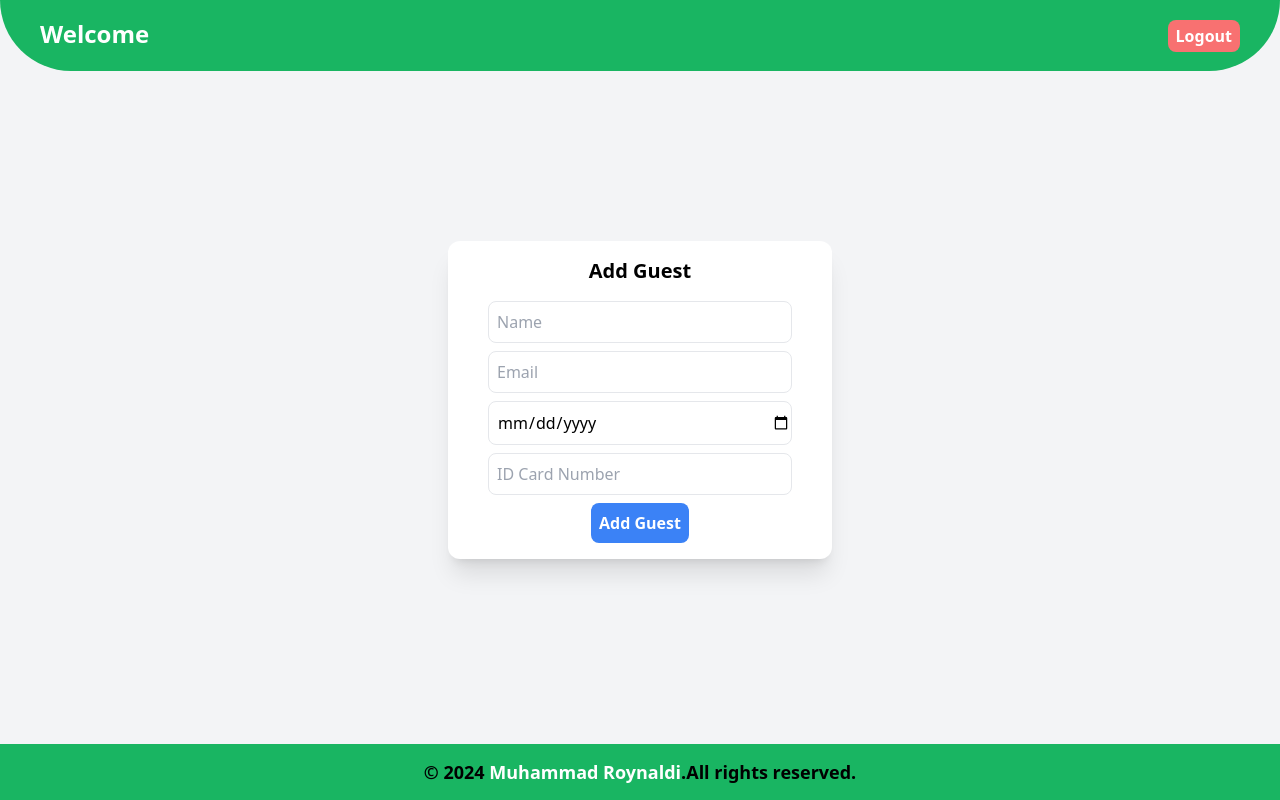
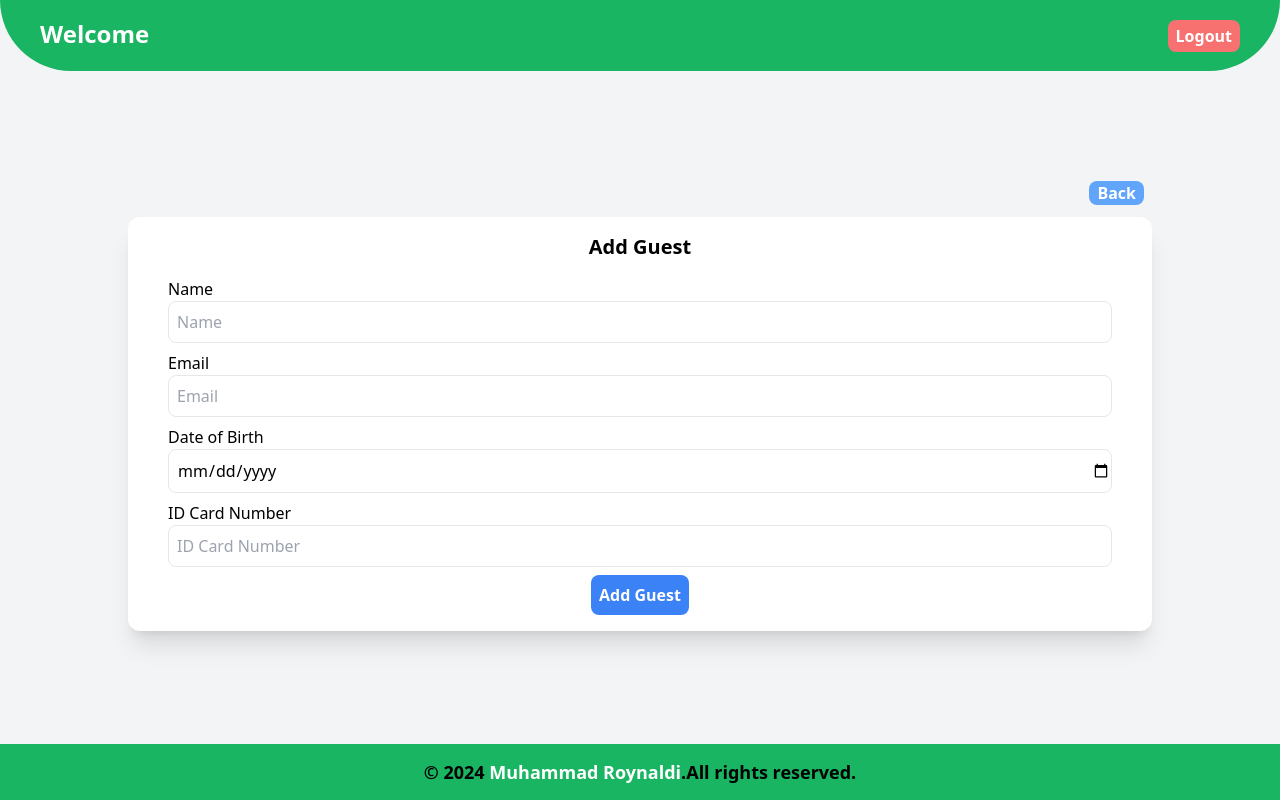
Before and after one commit to MRoynaldi-30/fe-vue, a Vue app: page /add in a window 1280 px wide. Built offline with nearby package versions, Linux system fonts and the light colour scheme; sample sign-in values are in the browser's storage.

Commit message:
Update view add  guest

```diff
--- a/src/views/addGuest.vue
+++ b/src/views/addGuest.vue
@@ -15,7 +15,7 @@ const newGuest = ref({
   email: '',
   date_of_birth: '',
   id_card_number: '',
-}) // Data untuk menambah guest
+})
 
 // Fungsi untuk menambah guest
 const handleAddGuest = async () => {
@@ -35,12 +35,16 @@ const handleAddGuest = async () => {
 <template>
   <div class="h-screen bg-gradient-to-br flex items-center flex-col w-full bg-gray-100">
     <HeaderComponent />
-    <div class="w-full flex flex-col items-center justify-center h-screen">
-      <form @submit.prevent="handleAddGuest" class="bg-white px-10 py-4 rounded-xl w-screen shadow-xl max-w-sm">
+    <div class="w-full flex flex-col justify-center h-screen px-32">
+      <div class="flex justify-end px-2 py-3">
+        <p class="bg-blue-400 px-2 rounded-lg inline-block hover:bg-blue-700"><router-link to="/home" class="text-nowrap text-medium font-bold text-white">Back</router-link></p>
+      </div>
+      <form @submit.prevent="handleAddGuest" class="bg-white px-10 py-4 rounded-xl shadow-xl">
         <div class="flex items-center justify-center mb-4">
           <h2 class="font-bold text-xl">Add Guest</h2>
         </div>
         <div class="mb-2">
+          <label for="name">Name</label>
             <input
               v-model="newGuest.name"
               placeholder="Name"
@@ -49,6 +53,7 @@ const handleAddGuest = async () => {
             />
         </div>
         <div class="mb-2">
+          <label for="email">Email</label>
             <input
               v-model="newGuest.email"
               placeholder="Email"
@@ -58,6 +63,7 @@ const handleAddGuest = async () => {
             />
         </div>
         <div class="mb-2">
+          <label for="date_of_birth">Date of Birth</label>
             <input
               v-model="newGuest.date_of_birth"
               placeholder="Date of Birth"
@@ -67,6 +73,7 @@ const handleAddGuest = async () => {
             />
         </div>
         <div class="mb-2">
+          <label for="id_card_number">ID Card Number<span></span></label>
             <input
               v-model="newGuest.id_card_number"
               placeholder="ID Card Number"
--- a/src/views/homePage.vue
+++ b/src/views/homePage.vue
@@ -42,10 +42,13 @@ const handleSearchGuest = async () => {
 </script>
 
 <template>
-  <div class="h-screen bg-gradient-to-br flex items-center flex-col w-full">
+  <div class="h-screen bg-gradient-to-br flex items-center flex-col w-full bg-gray-100">
     <HeaderComponent />
     <!-- Form untuk Search Guest -->
-    <div class="flex items-start flex-col w-full px-10 my-3">
+    <div class="flex items-start flex-col w-full px-10 mb-3 mt-6">
+      <div class="mb-1 ml-1">
+        <h1 class="font-bold text-xl">Data Guest</h1>
+      </div>
       <form @submit.prevent="handleSearchGuest" class="flex gap-2">
         <input
           v-model="searchQuery"
@@ -54,17 +57,13 @@ const handleSearchGuest = async () => {
           class="pl-2 outline-none border w-full rounded-lg py-2"
         />
         <button
-          class="bg-green-400 px-2 rounded-lg font-bold hover:bg-green-700 text-white"
+          class="bg-green-400 px-2 rounded-lg font-bold hover:bg-green-700 hover:text-white"
           type="submit"
         >
           Search
         </button>
-        <p
-          class="bg-green-400 px-2 rounded-lg font-bold hover:bg-green-700 text-white flex items-center"
-        >
-          <router-link to="/add" class="text-blue-400 hover:text-blue-700 text-nowrap"
-            >Add Guest</router-link
-          >
+        <p class="bg-green-400 px-2 rounded-lg font-bold hover:bg-green-700 flex items-center">
+          <router-link to="/add" class="text-nowrap">Add Guest</router-link>
         </p>
       </form>
       <!-- <ul>
@@ -73,18 +72,14 @@ const handleSearchGuest = async () => {
     </div>
 
     <!-- Daftar Guests -->
-    <div class="shadow-lg rounded-lg mx-4 md:mx-10 flex-grow">
-      <table class="w-full table-fixed">
+    <div class="rounded-lg flex-grow bg-gray-100 w-full overflow-x-auto px-10">
+      <table class="w-full shadow-lg">
         <thead>
-          <tr class="bg-gray-100">
-            <th class="w-1/4 py-4 px-6 text-left text-gray-600 font-bold uppercase">Name</th>
-            <th class="w-1/4 py-4 px-6 text-left text-gray-600 font-bold uppercase">Email</th>
-            <th class="w-1/4 py-4 px-6 text-left text-gray-600 font-bold uppercase">
-              Date of Birth
-            </th>
-            <th class="w-1/4 py-4 px-6 text-left text-gray-600 font-bold uppercase">
-              ID Card Number
-            </th>
+          <tr class="bg-gray-200">
+            <th class="py-4 px-6 text-left text-gray-600 font-bold uppercase">Name</th>
+            <th class="py-4 px-6 text-left text-gray-600 font-bold uppercase">Email</th>
+            <th class="py-4 px-6 text-left text-gray-600 font-bold uppercase">Date of Birth</th>
+            <th class="py-4 px-6 text-left text-gray-600 font-bold uppercase">ID Card Number</th>
           </tr>
         </thead>
         <tbody class="bg-white">
```
